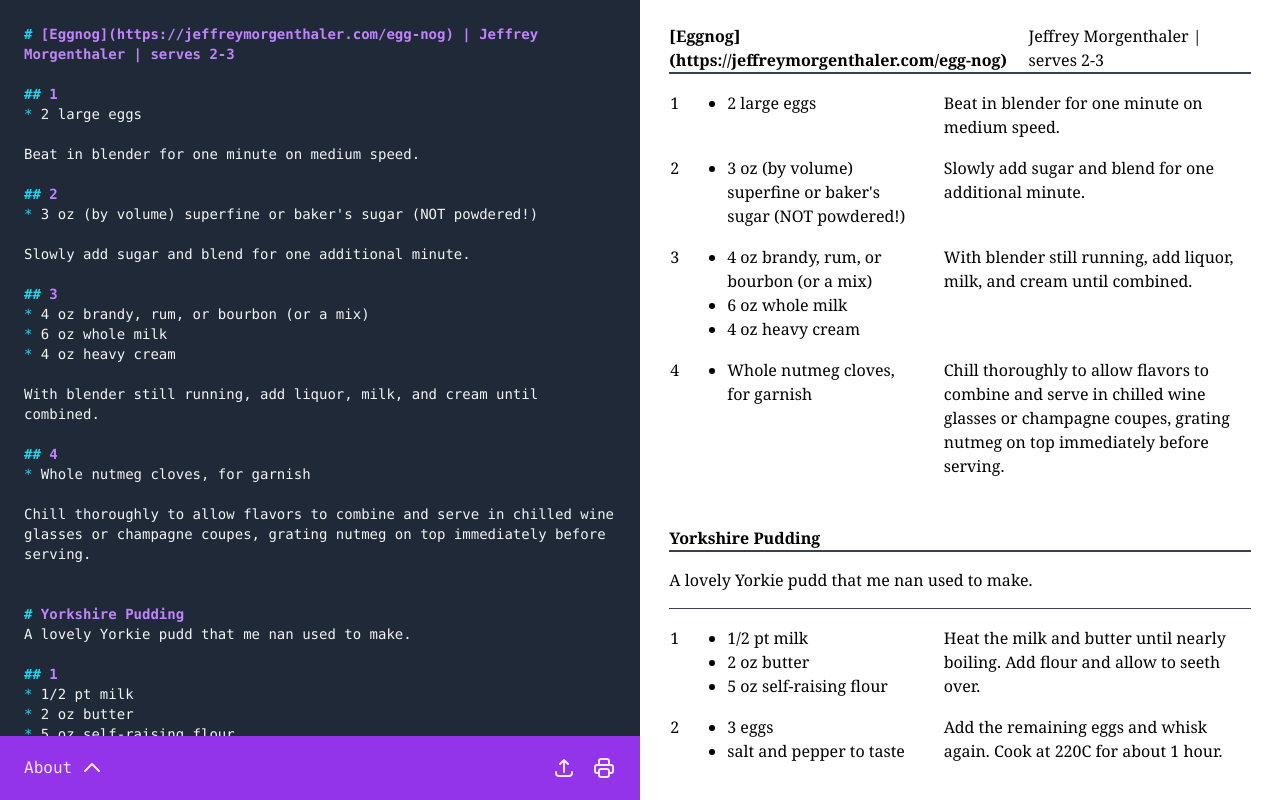
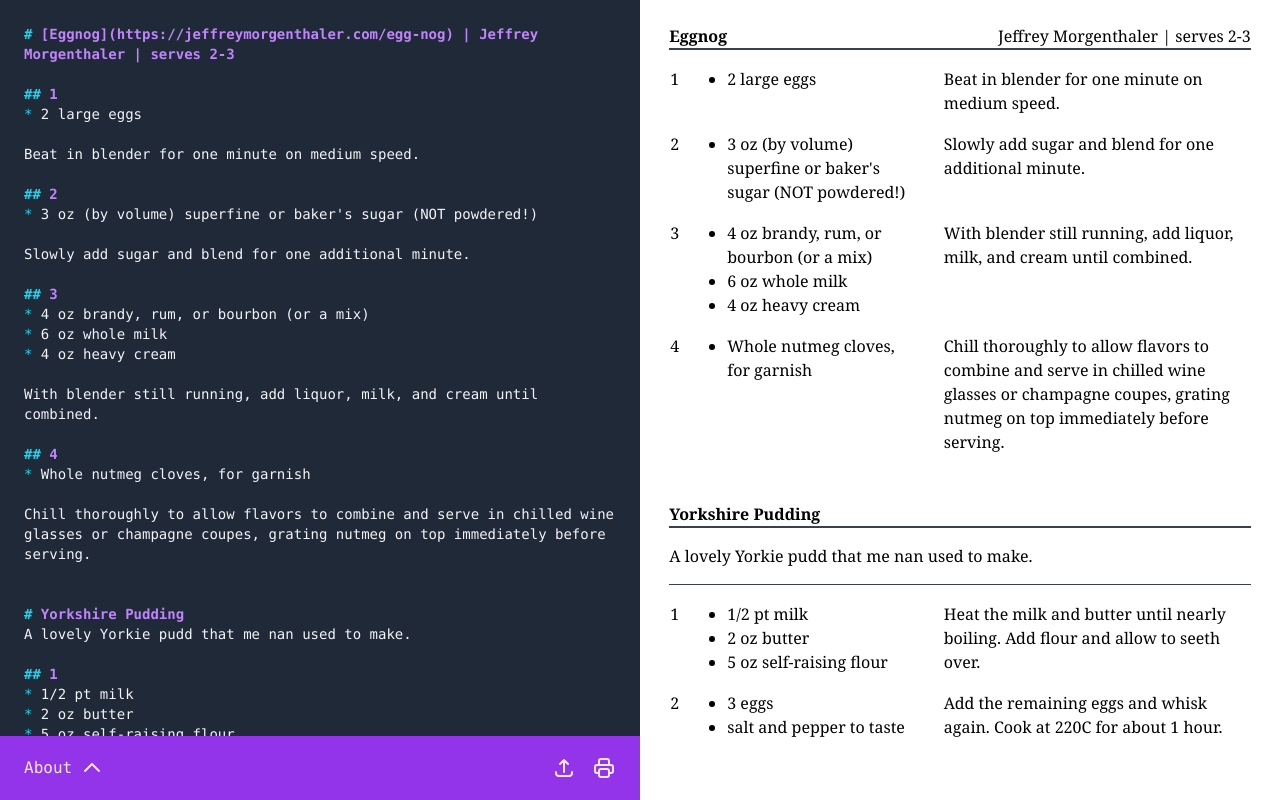
Before and after one commit to schoblaska/jotrecipes, a Next.js app: page / in a window 1280 px wide. Built offline with nearby package versions, Linux system fonts and the light colour scheme.

Commit message:
parse markdown in title too, why not

```diff
--- a/src/components/Recipe.tsx
+++ b/src/components/Recipe.tsx
@@ -6,8 +6,12 @@ import Step from "components/Recipe/Step";
 const Recipe = ({ recipe }: { recipe: RecipeType }) => (
   <div className="mb-8">
     <div className="mb-2 flex items-end border-b-2 border-gray-700">
-      <div className="flex-grow font-bold">{recipe.title}</div>
-      <div>{recipe.subtitle}</div>
+      <div className="flex-grow font-bold">
+        <ReactMarkdown>{recipe.title}</ReactMarkdown>
+      </div>
+      <div>
+        <ReactMarkdown>{recipe.subtitle}</ReactMarkdown>
+      </div>
     </div>
     <div>
       {recipe.body.length > 0 && (
```
